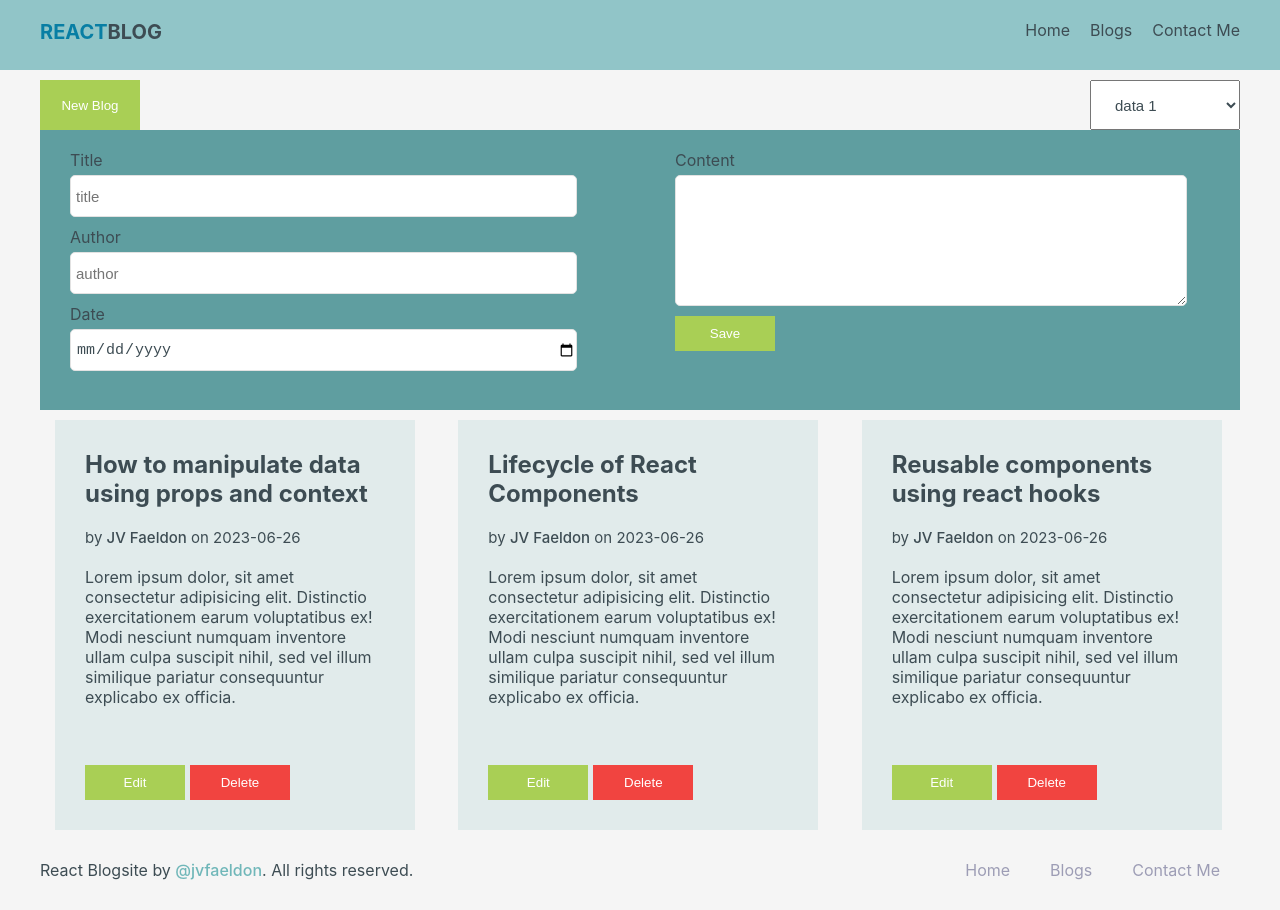
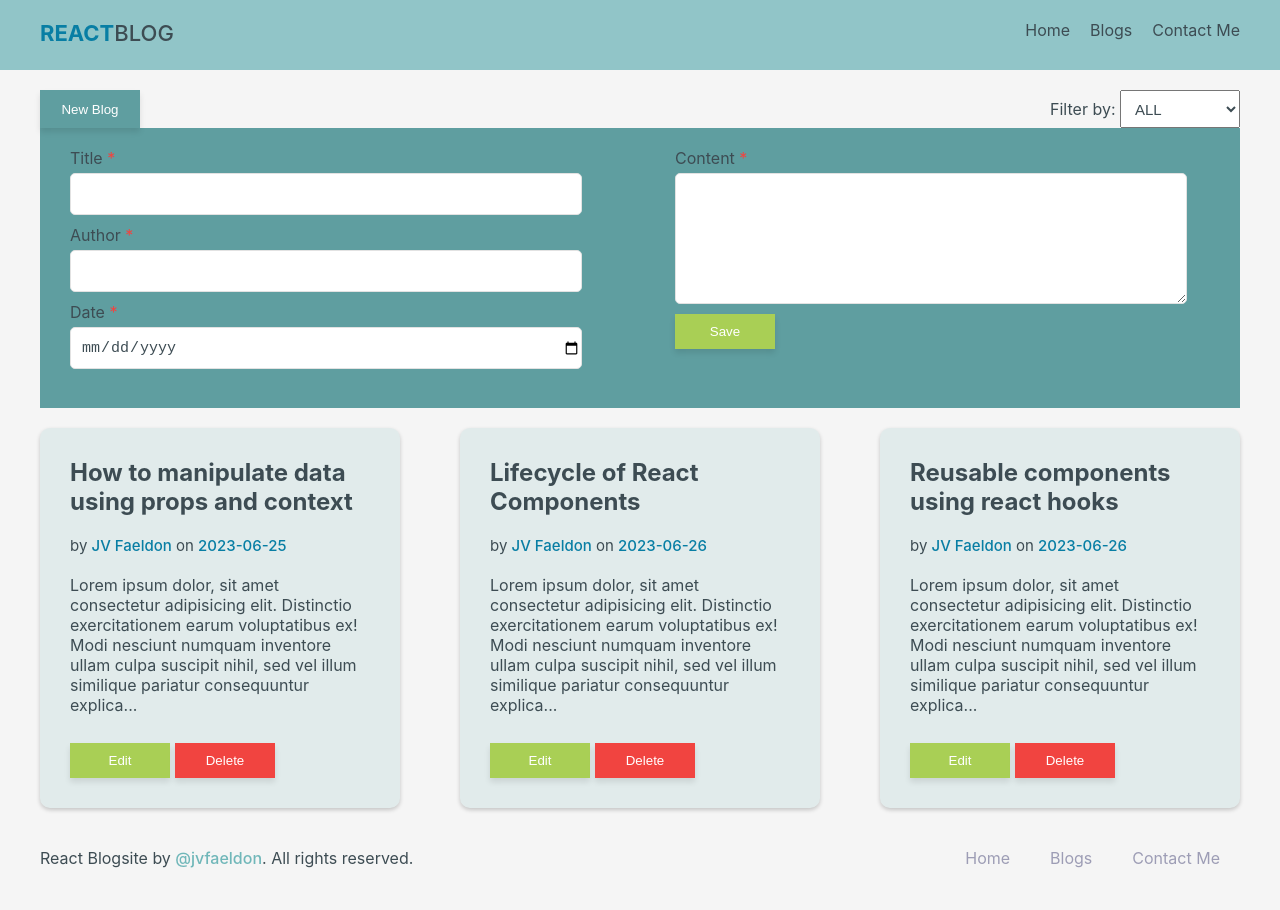
Before and after one commit to jvfaeldon20/react-blog-site, a React (Create React App) app: page / in a window 1280 px wide. Both pictures are taken after a click on the button "New Blog". Built offline with nearby package versions, Linux system fonts and the light colour scheme.

Commit message:
created add and edit blog item

```diff
--- a/package.json
+++ b/package.json
@@ -9,6 +9,7 @@
     "react": "^18.2.0",
     "react-dom": "^18.2.0",
     "react-scripts": "5.0.1",
+    "uuid": "^9.0.0",
     "web-vitals": "^2.1.4"
   },
   "scripts": {
--- a/src/App.css
+++ b/src/App.css
@@ -14,6 +14,13 @@ body {
   color: #fff;
   border: 0px;
   font-weight: 500;
+  box-shadow: 0 4px 6px rgba(0, 0, 0, 0.1);
+  transition: transform 0.2s, box-shadow 0.2s;
+}
+
+.btn:hover{
+  transform: translateY(-2px);
+  box-shadow: 0 6px 10px rgba(0, 0, 0, 0.1);
 }
 
 .btn-success {
@@ -24,6 +31,10 @@ body {
   background-color: #F14440;
 }
 
+.btn-accent-1{
+  background-color: cadetblue;
+}
+
 .btn-default {
   background-color: #3d4c5386;
   color: #fff;
--- a/src/App.js
+++ b/src/App.js
@@ -1,4 +1,4 @@
-import react,{useState} from 'react'
+import React,{useState, useEffect} from 'react'
 import './App.css';
 import Navbar from './component/Navbar';
 import Footer from './component/Footer';
@@ -8,12 +8,58 @@ import BlogItems from './data/blog-post.json'
 
 function App() {
 const [blogs, setBlogs] = useState(BlogItems)
+const [dateFilter, setDateFilter] = useState([])
+
+const handleNewBlog = (newBlog) => {
+  setBlogs((prevBlogs) => [...prevBlogs, newBlog])
+}
+
+const handleEditBlog = ({ id, title, author, date_posted, content }) => {
+  setBlogs((prevBlogs) =>
+    prevBlogs.map((blog) =>
+      blog.id === id
+        ? {
+            ...blog,
+            title: title,
+            author: author,
+            date_posted: date_posted,
+            content: content,
+          }
+        : blog
+    )
+  );
+};
+
+
+const handleDeleteBlog = (id) => {
+  setBlogs(blogs.filter((blog) => blog.id !== id))
+}
+
+const handleFilterItems = (option) => {
+  console.log(option)
+  if(option !== "ALL"){
+    setBlogs(blogs.filter((blog) => blog.date_posted === option))
+  }
+}
+
+useEffect(()=>{
+  let dateKeyItems = blogs.map(item => item.date_posted)
+  setDateFilter([...new Set(dateKeyItems)])
+}, [blogs])
 
   return (
     <div className="App">
       <Navbar/>
-      <Form/>
-      <Blogs blogs={blogs}/>
+      <Form
+        dateFilterItems={dateFilter}
+        onAddBlog={handleNewBlog}
+        onFilter={handleFilterItems}
+      />
+      <Blogs
+        blogs={blogs}
+        onDeleteBlog={handleDeleteBlog}
+        onUpdateBlog={handleEditBlog}
+      />
       <Footer/>
     </div>
   );
--- a/src/assets/css/blogs.css
+++ b/src/assets/css/blogs.css
@@ -1,11 +1,10 @@
 .card-container {
     width: 1200px;
     display: grid;
-    gap: 10px;
+    gap: 60px;
     grid-template-columns: repeat(3, 1fr);
     margin: auto;
-    padding: 10px;
-    padding-left: 40px;
+    padding: 20px 10px;
 }
 
 .card-container > .card-header {
@@ -15,12 +14,31 @@
 
 .card-container > .card-item {
     background-color: #61aaac21;
-    height: 350px;
+    height: 320px;
     width: 300px;
     padding: 30px;
     display: flex;
     justify-content: space-between;
     flex-direction: column;
+    border-radius: 10px;
+    box-shadow: 0 2px 4px rgba(0, 0, 0, 0.2);
+}
+
+.card-container > .card-item:hover{
+    box-shadow: 0 6px 12px #70b6b9be;
+    cursor: pointer;
+}
+
+.card-no-data {
+    background-color: #61aaac21;
+    width: 1200px;
+    margin: auto;
+    justify-content: center;
+    padding-top: 12vh;
+    height: 200px;
+    display: flex;
+    font-size: 50px;
+    color: #3d4c537d;
 }
 
 .card-container > .card-item > .card-footer > .btn-success {
@@ -33,7 +51,7 @@
 }
 
 .card-item > .card-main > .blog-author > .author-name {
-    color: #3D4C53;
+    color: #087ea4;
     font-weight: 500;
     width: fit-content;
 }
@@ -43,3 +61,52 @@
     font-weight: 200;
     margin-left: 30px;
 }
+
+.form-container-edit{
+    width: 1200px;
+    height: 230px;
+    padding: 20px 0 30px 0;
+    margin: auto;
+    background-color: #a8cf557f ;
+}
+
+.form-container-edit > .form {
+    display: grid;
+    grid-template-columns: 1fr 1fr;
+    gap: 10px;
+}
+
+.form-container-edit > .form > p {
+    padding: 0 30px;
+}
+
+.form-container-edit > .form > p > button {
+    margin-right: 5px;
+}
+
+.form-input {
+    display: block;
+    width: 500px;
+    height: 40px;
+    padding-left: 10px;
+    font-size: 15px;
+    margin: 5px 0 10px 0;
+}
+
+.form-require-input {
+    color: #F14440;
+}
+
+.form-textarea {
+    display: block;
+    width: 500px;
+    padding-left: 5px;
+    font-size: 15px;
+    margin: 5px 0 10px 0;
+    padding: 5px;
+}
+
+.form-input, .form-textarea {
+    border-radius: 5px;
+    border: 1px solid #e2e2e2;
+}
--- a/src/assets/css/footer.css
+++ b/src/assets/css/footer.css
@@ -24,6 +24,10 @@
     color: #9D9DB5;
 }
 
+.footer-container > .footer-menu > li > a:hover {
+    color: #087ea4;
+}
+
 .footer-container > p > .footer-mail {
     color: #70B7B9;
     font-weight: 500;
--- a/src/assets/css/form.css
+++ b/src/assets/css/form.css
@@ -20,9 +20,13 @@
     display: block;
     width: 500px;
     height: 40px;
-    padding-left: 5px;
+    padding-left: 10px;
     font-size: 15px;
     margin: 5px 0 10px 0;
+}
+
+.form-require-input {
+    color: #F14440;
 }
 
 .form-textarea {
@@ -42,14 +46,15 @@
 .action-container {
     width: 1200px;
     margin: auto;
-    height: 50px;
-    padding-top: 10px;
+    height: 38px;
+    padding-top: 20px;
     display: flex;
     justify-content: space-between;
 }
 
-.action-container > .item-filter {
-    width: 150px;
+.action-container > div >  .item-filter {
+    width: 120px;
+    height: 38px;
     font-size: 15px;
-    padding-left: 20px;
+    padding: 0 10px;
 }
--- a/src/assets/css/navbar.css
+++ b/src/assets/css/navbar.css
@@ -13,9 +13,13 @@
 
 .navbar-container > .navbar-brand > .navbar-logo {
     color: #3D4C53;
-    font-size: 20px;
+    font-size: 22px;
+    font-weight: 500;
+    text-decoration: none;
+}
+
+.navbar-container > .navbar-brand > .navbar-logo > span {
     font-weight: 700;
-    text-decoration: none;
 }
 
 .navbar-container > .navbar-menu > li{
@@ -31,5 +35,5 @@
 }
 
 .navbar-container > .navbar-menu > li > a:hover {
-    text-decoration: underline;
+    color: #087ea4;
 }
--- a/src/component/Blogs.jsx
+++ b/src/component/Blogs.jsx
@@ -1,27 +1,95 @@
-import React from 'react'
+import React,{useState} from 'react'
 import '../assets/css/blogs.css'
+import { v4 as uuidv4 } from 'uuid';
 
-function Blogs({blogs}) {
+function Blogs(props) {
+const [showEditBlog, setShowEditBlog] = useState(false)
+const [inputValues, setInputValues] = useState({
+  title: "",
+  author: "",
+  date_posted: "",
+  content: "",
+  id: 0,
+})
+
+const handleDeleteBlog = (id) => {
+  props.onDeleteBlog(id)
+}
+
+const handleEditBlog = (id) => {
+  let getBlogData = props.blogs.find((blog) => blog.id === id)
+  setInputValues({
+    title: getBlogData.title,
+    author: getBlogData.author,
+    date_posted: getBlogData.date_posted,
+    content: getBlogData.content,
+    id: getBlogData.id,
+  })
+  setShowEditBlog(true)
+}
+
+const handleUpdateBlog = (e) => {
+  e.preventDefault()
+  props.onUpdateBlog(inputValues)
+}
+
+const handleInputChange = (e) => {
+  setInputValues({...inputValues, [e.target.name]:e.target.value, id: uuidv4()})
+}
+
+const toggleEditBlog = () => {
+  setShowEditBlog(!showEditBlog)
+}
+
+
   return (
+    props.blogs.length > 0 ? (
+      <>
+      { showEditBlog &&
+      <section className='form-container-edit'>
+          <form className='form' onSubmit={handleUpdateBlog}>
+              <p>
+                  <label htmlFor="title">Title <span className="form-require-input">*</span></label>
+                  <input type="text" id='title' name='title' className='form-input' value={inputValues.title} onChange={handleInputChange} required/>
+                  <label htmlFor="author">Author <span className="form-require-input">*</span></label>
+                  <input type="text" id='author' name='author' className='form-input' value={inputValues.author} onChange={handleInputChange} required/>
+                  <label htmlFor="date">Date <span className="form-require-input">*</span></label>
+                  <input type="date" id='date' name='date_posted' className='form-input' value={inputValues.date_posted} onChange={handleInputChange} required/>
+              </p>
+              <p>
+                  <label htmlFor="content">Content <span className="form-require-input">*</span></label><br/>
+                  <textarea name="content" id="content" rows="7" className='form-textarea' value={inputValues.content} onChange={handleInputChange} required></textarea>
+                  <button type='submit' className='btn btn-accent-1'>Update</button>
+                  <button className='btn btn-danger' onClick={toggleEditBlog}>Cancel</button>
+              </p>
+          </form>
+      </section> }
       <section className="card-container">
             {
-          blogs.map((blog)=> {
+              props.blogs.map((blog)=> {
+                let content   = blog.content;
+                let substring = content.length > 220 ? `${content.substring(0,220)}...` : content
+
                 return(
                   <div className='card-item' key={blog.id}>
                       <div className="card-main">
                           <h2 className='blog-title'>{blog.title}</h2>
-                      <p className='blog-author'>by <span className='author-name'>{blog.author}</span> on {blog.date_posted}</p>
-                      <p className='blog-content'>{blog.content}</p>
+                          <p className='blog-author'>by <span className='author-name'>{blog.author}</span> on <span className='author-name'>{blog.date_posted}</span> </p>
+                          <p className='blog-content'>{substring}</p>
                       </div>
                       <div className="card-footer">
-                      <button className='btn btn-success'>Edit</button>
-                      <button className='btn btn-danger'>Delete</button>
+                          <button className='btn btn-success' onClick={() => handleEditBlog(blog.id)}>Edit</button>
+                          <button className='btn btn-danger' onClick={() => handleDeleteBlog(blog.id)}>Delete</button>
                       </div>
                   </div>
                 )
               })
             }
         </section>
+      </>
+    ) : (
+     <section className='card-no-data'>No Blog Content</section>
+    )
   )
 }
 
--- a/src/component/Form.jsx
+++ b/src/component/Form.jsx
@@ -1,8 +1,41 @@
 import React, { useState } from 'react'
 import '../assets/css/form.css'
+import { v4 as uuidv4 } from 'uuid';
 
-function Form() {
-const [showAddBlog, setShowAddBlog] = useState(false);
+function Form(props) {
+const [showAddBlog, setShowAddBlog] = useState(false)
+const [inputValues, setInputValues] = useState({
+    title: "",
+    author: "",
+    date_posted: "",
+    content: "",
+    id: 0,
+})
+
+const handleInputChange = (e) => {
+    setInputValues({...inputValues, [e.target.name]:e.target.value, id: uuidv4()})
+}
+
+const handleNewBlog = (e) => {
+    e.preventDefault()
+    props.onAddBlog(inputValues)
+    resetInputFields()
+    setShowAddBlog(false)
+}
+
+const handleFilterItems = (e) => {
+    props.onFilter(e.target.value)
+}
+
+const resetInputFields = () => {
+    setInputValues({
+        title: "",
+        author: "",
+        date_posted: "",
+        content: "",
+        id: "",
+    })
+}
 
 const toggleAddBlog = () => {
     setShowAddBlog(!showAddBlog)
@@ -11,29 +44,34 @@ const toggleAddBlog = () => {
   return (
     <>
         <div className='action-container'>
-            <button className='btn btn-success' onClick={toggleAddBlog}>New Blog</button>
-            <select className='item-filter'>
-                <option value="">data 1</option>
-                <option value="">data 1</option>
-                <option value="">data 1</option>
-                <option value="">data 1</option>
-            </select>
+            <button className='btn btn-accent-1' onClick={toggleAddBlog}>New Blog</button>
+            <div>
+                <span>Filter by: </span>
+                <select className='item-filter' id="date-filter" onChange={handleFilterItems}>
+                    <option value="ALL">ALL</option>
+                        {
+                            props.dateFilterItems.map((date, i) => {
+                                return <option value={date} key={i}>{date}</option>
+                            })
+                        }
+                </select>
+            </div>
         </div>
         { showAddBlog &&
             <section className='form-container'>
-                <form className='form'>
+                <form className='form' onSubmit={handleNewBlog}>
                     <p>
-                        <label htmlFor="title">Title</label>
-                        <input type="text" id='title' name='title' placeholder='title' className='form-input'/>
-                        <label htmlFor="author">Author</label>
-                        <input type="text" id='author' name='author' placeholder='author' className='form-input'/>
-                        <label htmlFor="date">Date</label>
-                        <input type="date" id='date' name='date' placeholder='date' className='form-input'/>
+                        <label htmlFor="title">Title <span className="form-require-input">*</span></label>
+                        <input type="text" id='title' name='title' className='form-input' onChange={handleInputChange} required />
+                        <label htmlFor="author">Author <span className="form-require-input">*</span></label>
+                        <input type="text" id='author' name='author' className='form-input' onChange={handleInputChange} required/>
+                        <label htmlFor="date">Date <span className="form-require-input">*</span></label>
+                        <input type="date" id='date' name='date_posted' className='form-input' onChange={handleInputChange} required/>
                     </p>
                     <p>
-                        <label htmlFor="content">Content</label><br/>
-                        <textarea name="content" id="content" rows="7" className='form-textarea'></textarea>
-                        <button className='btn btn-success'>Save</button>
+                        <label htmlFor="content">Content <span className="form-require-input">*</span></label><br/>
+                        <textarea name="content" id="content" rows="7" className='form-textarea' onChange={handleInputChange} required></textarea>
+                        <button type='submit' className='btn btn-success'>Save</button>
                     </p>
                 </form>
             </section>
--- a/src/data/blog-post.json
+++ b/src/data/blog-post.json
@@ -3,22 +3,22 @@
         "title": "How to manipulate data using props and context",
         "author": "JV Faeldon",
         "content": "Lorem ipsum dolor, sit amet consectetur adipisicing elit. Distinctio exercitationem earum voluptatibus ex! Modi nesciunt numquam inventore ullam culpa suscipit nihil, sed vel illum similique pariatur consequuntur explicabo ex officia.",
-        "date_posted": "2023-06-26",
-        "id":"1"
+        "date_posted": "2023-06-25",
+        "id":"78fdb8ad-c64c-48e3-8f1c-518993f5773t"
     },
     {
         "title": "Lifecycle of React Components",
         "author": "JV Faeldon",
-        "content": "Lorem ipsum dolor, sit amet consectetur adipisicing elit. Distinctio exercitationem earum voluptatibus ex! Modi nesciunt numquam inventore ullam culpa suscipit nihil, sed vel illum similique pariatur consequuntur explicabo ex officia.",
+        "content": "Lorem ipsum dolor, sit amet consectetur adipisicing elit. Distinctio exercitationem earum voluptatibus ex! Modi nesciunt numquam inventore ullam culpa suscipit nihil, sed vel illum similique pariatur consequuntur explicabo ex officia. sit amet consectetur adipisicing elit. sit amet consectetur adipisicing elit. sit amet consectetur adipisicing elit. sit amet consectetur adipisicing elit. sit amet consectetur adipisicing elit. sit amet consectetur adipisicing elit. sit amet consectetur adipisicing elit. sit amet consectetur adipisicing elit. sit amet consectetur adipisicing elit. sit amet consectetur adipisicing elit. ",
         "date_posted": "2023-06-26",
-        "id":"2"
+        "id":"62fdb8er-c25c-87e3-13f1z-8818693f5702h"
     },
     {
         "title": "Reusable components using react hooks",
         "author": "JV Faeldon",
         "content": "Lorem ipsum dolor, sit amet consectetur adipisicing elit. Distinctio exercitationem earum voluptatibus ex! Modi nesciunt numquam inventore ullam culpa suscipit nihil, sed vel illum similique pariatur consequuntur explicabo ex officia.",
         "date_posted": "2023-06-26",
-        "id":"3"
+        "id":"43fdb8ad-c64c-48e3-8f1c-518093f5755f"
     }
 
 ]
```
Also changed, not shown: 1 other file (tests, documents, lock files or other folders). Lines whose indentation alone changed are shown as unchanged.
